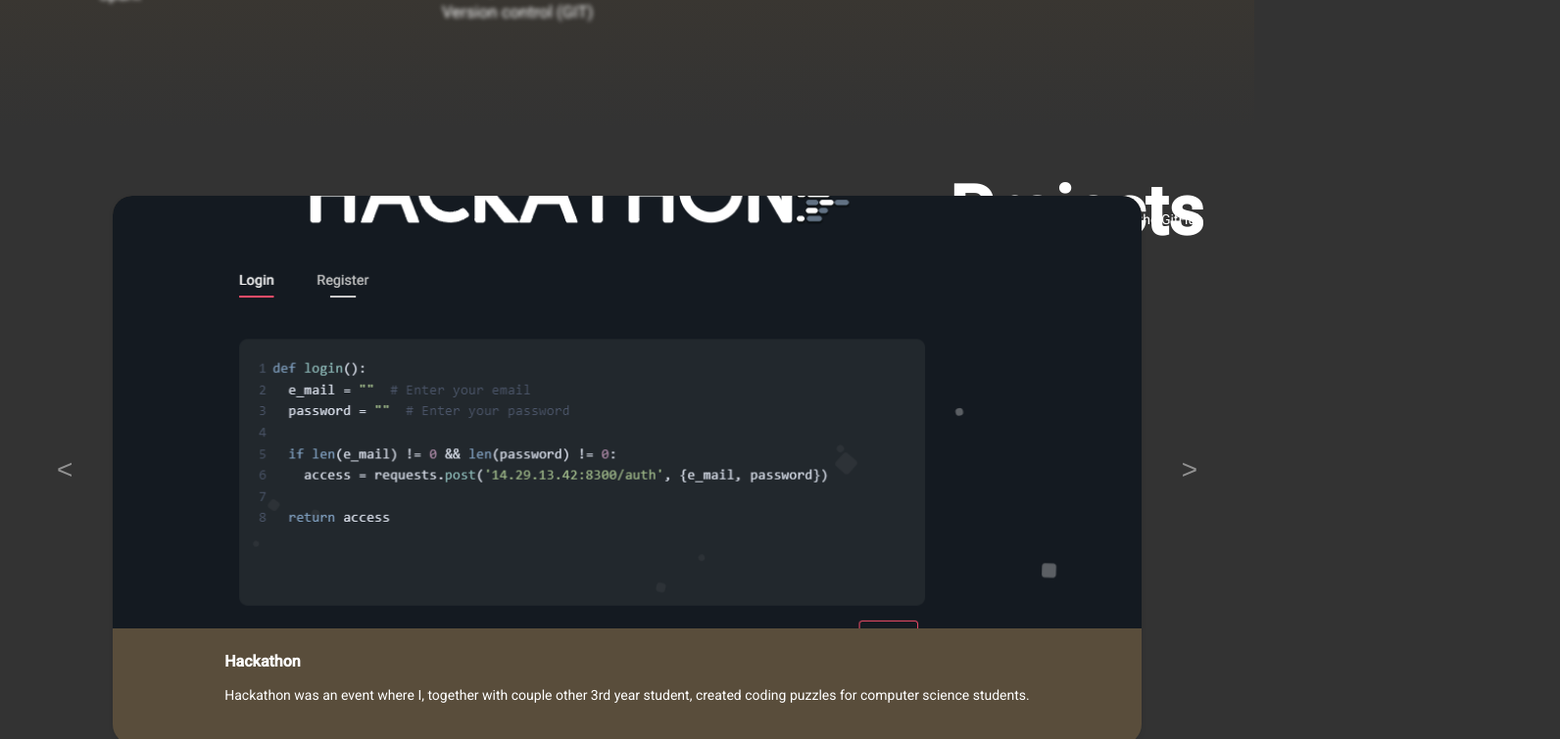
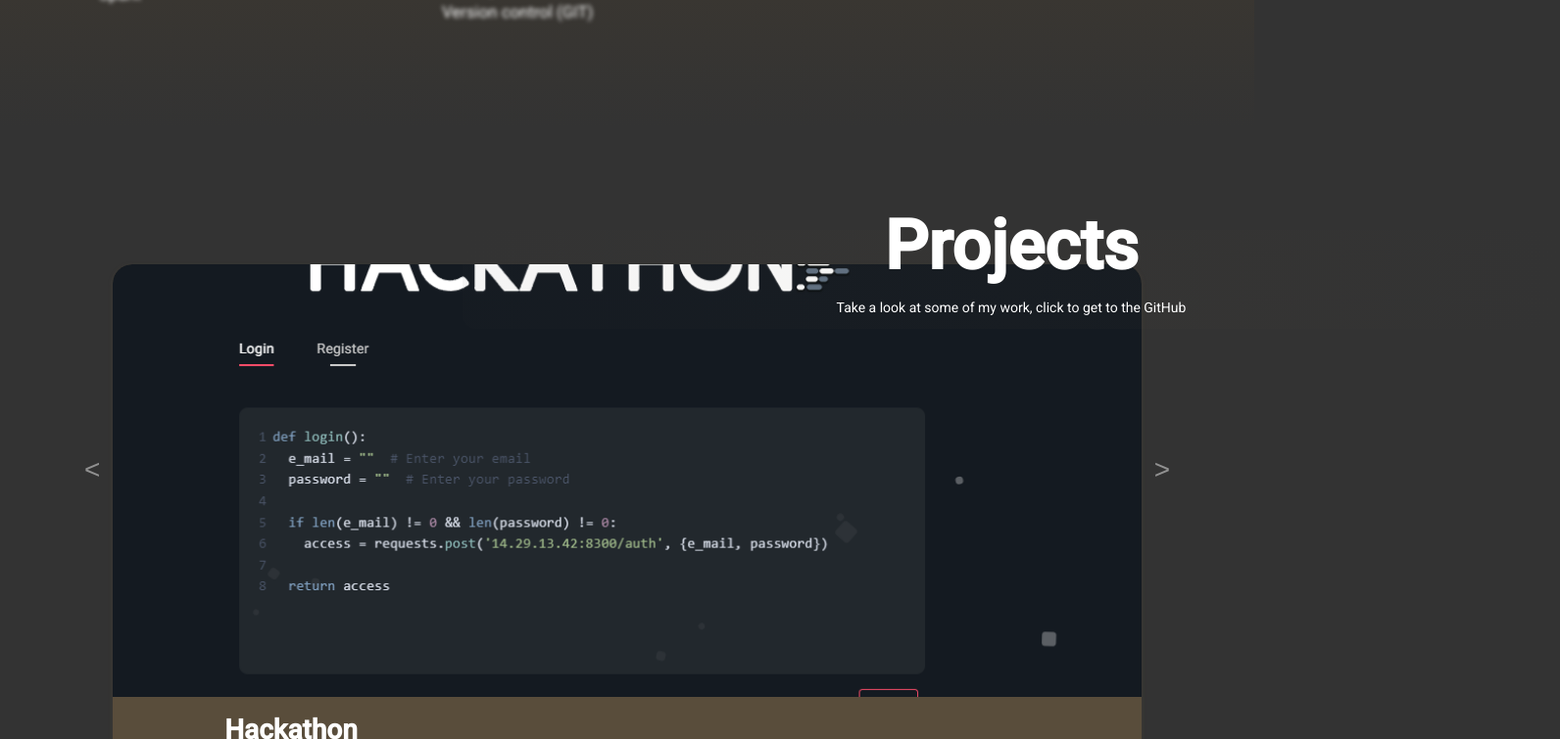
Before and after one commit to lekatehdas/myWebPage, an Angular app: page /projects in a window 1280 px wide. Shown: the part 1641-2396 px from the top of the page at 98% size, 1592 px wide, since content can reach past the window. Built offline with nearby package versions, Linux system fonts and the light colour scheme.

Commit message:
Projects styling progress.

```diff
--- a/src/app/project-card/project-card.component.css
+++ b/src/app/project-card/project-card.component.css
@@ -7,7 +7,7 @@
   height: 40em;
   background-color: rgba(98, 84, 61, 0.82);
   border-radius: 20px;
-  box-shadow: 0 2px 5px rgba(0, 0, 0, 0.1);
+  box-shadow: 0 2px 5px rgba(98, 84, 61, 0.3);
   transition: transform 0.3s ease-in-out;
 }
 
@@ -27,11 +27,12 @@
 .project-details h3 {
   margin-bottom: 10px;
   font-weight: bold;
+  font-size: 2em;
   transition: color 0.3s ease-in-out;
 }
 
 .project-details h3.hovered {
-  color: #007bff;
+  color: rgb(145, 145, 145);
 }
 
 .project-details p {
--- a/src/app/projects/projects.component.css
+++ b/src/app/projects/projects.component.css
@@ -4,23 +4,27 @@
   flex-direction: column;
   align-items: center;
   justify-content: flex-start;
-  padding: 5em 2em;
+  height: 100%;
 }
 
-h2, p {
+.text-container {
+  left: 35%;
+  top: 15%;
   position: absolute;
-  text-align: right;
+  text-align: center;
   width: 100%;
+  z-index: 2;
+  background: linear-gradient(90deg, rgba(51, 51, 51, 0.05), rgba(98, 84, 61, 0.05), rgba(51, 51, 51, 0.05));
+  border-radius: 1em;
 }
 
 h2 {
-  top: 1em;
   font-size: 5em;
   font-weight: bold;
+  padding-bottom: 0.3em;
 }
 
 p {
-  top: 6em;
   font-size: 1em;
 }
 
@@ -34,6 +38,7 @@ p {
   color: #919191;
   top: 50%;
   transform: translateY(-50%);
+  z-index: 2;
 }
 
 .left-arrow {
@@ -49,11 +54,11 @@ p {
   justify-content: center;
   align-items: center;
   gap: 2em;
+  margin-top: 10em;
 }
 
 @media (max-width: 48em) {
   h2, p {
-    text-align: center;
     font-size: 1.5em;
   }
 
--- a/src/app/projects/projects.component.html
+++ b/src/app/projects/projects.component.html
@@ -1,6 +1,9 @@
 <div class="projects-container component-max-width">
-  <h2>Projects</h2>
-  <p>Take a look at some of my work, click to get to the GitHub</p>
+
+  <div class="text-container">
+    <h2>Projects</h2>
+    <p>Take a look at some of my work, click to get to the GitHub</p>
+  </div>
 
   <button class="arrow-button left-arrow" (click)="previousProject()">&lt;</button>
 
--- a/src/app/projects/projects.component.ts
+++ b/src/app/projects/projects.component.ts
@@ -11,20 +11,20 @@ export class ProjectsComponent implements OnInit {
     {
       picturePath: 'assets/hackathon.png',
       topic: 'Hackathon',
-      text: 'Hackathon was an event where I, together with couple other 3rd year student,  created coding puzzles for computer science students. ',
+      text: 'Hackathon was an event where I, together with couple other 3rd year student, created coding puzzles for computer science students.',
       url: 'https://github.com/KishDelish/hkrhackathon_backend'
     },
     {
       picturePath: 'assets/my_page.png',
-      text: 'Your project 2 description',
-      topic: 'Hackathon',
-      url: 'https://project2.example.com'
+      text: 'A portfolio in a form of a webpage. A quick introduction to me and showing some of the works I\'ve done.',
+      topic: 'Portfolio',
+      url: 'https://github.com/lekatehdas/myWebPage'
     },
     {
       picturePath: 'path/to/your/image3.jpg',
-      text: 'Your project 3 description',
-      topic: 'Hackathon',
-      url: 'https://project3.example.com'
+      text: 'I developed an Android app to gather sensor data from android devices.',
+      topic: 'Random Generator',
+      url: 'https://github.com/lekatehdas/thesis_project'
     }
   ];
 
```
